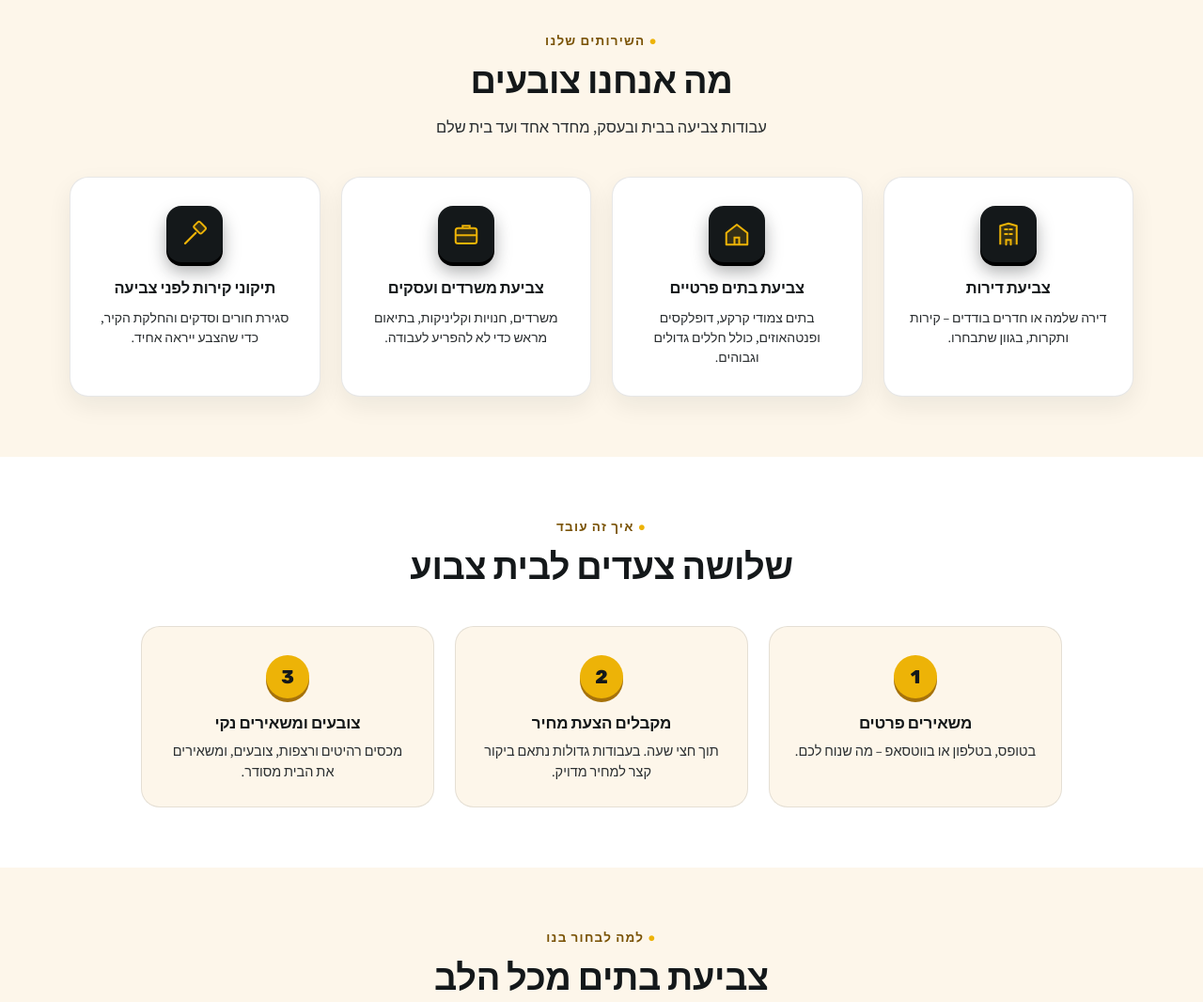
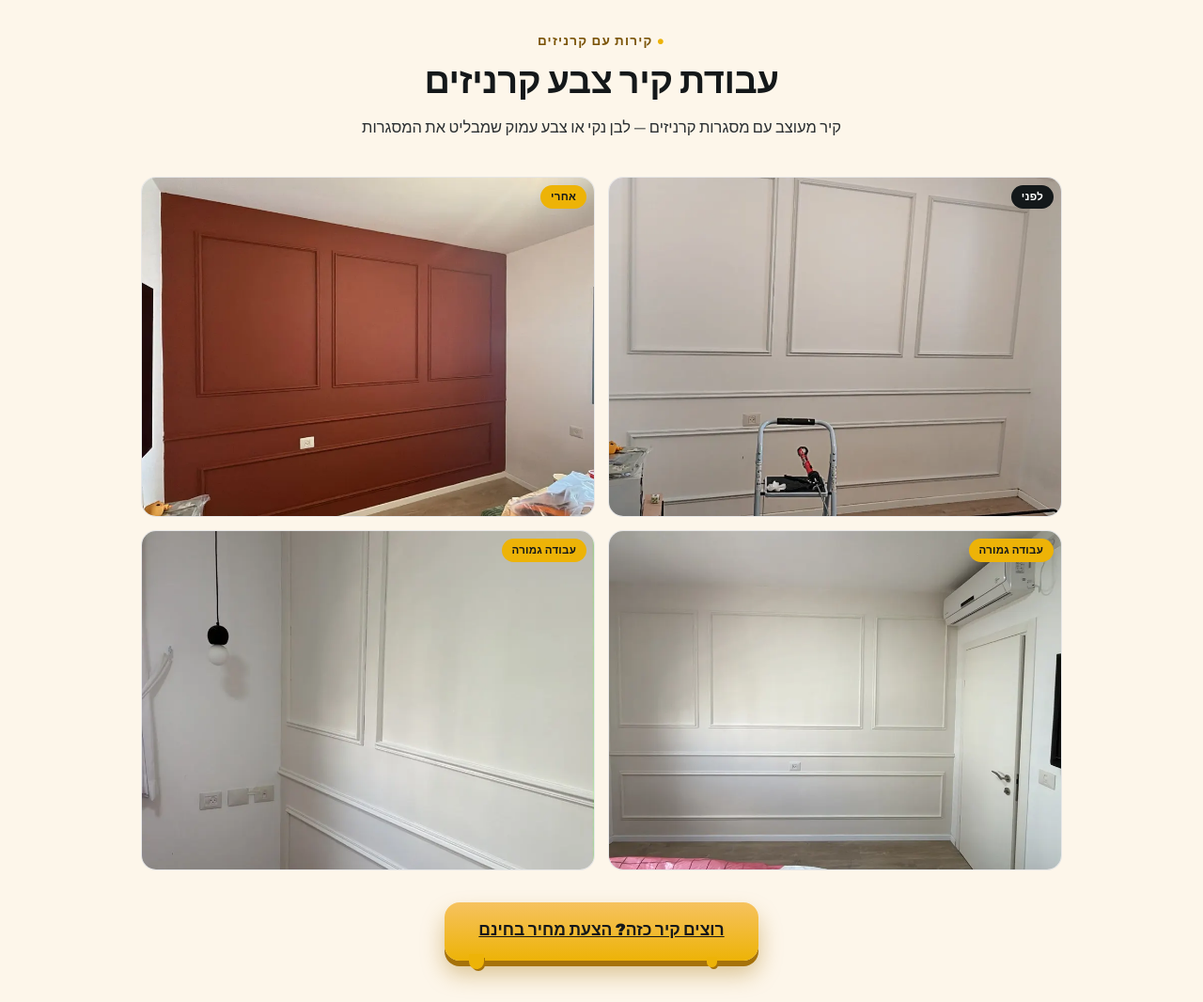
Before and after one commit to dandinn22-commits/zevashelanu, a plain HTML site: page index.html in a window 1280 px wide. Shown: the part 2180-3246 px from the top of the page at 94% size. Drawn offline with Linux system fonts and the light colour scheme; a web font is replaced by a local one.

Commit message:
Add molding wall (קרניזים) gallery section
Co-Authored-By: Claude Opus 5.5 <noreply@anthropic.com>
Claude-Session: https://claude.ai/code/session_012DSwQUpFzfvYZEbcrYW6tQ

```diff
--- a/assets/site.css
+++ b/assets/site.css
@@ -1427,3 +1427,10 @@ img.work-photo{display:block;}
 @media (max-width:360px){
   .sticky-actions .sticky-btn{font-size:13.5px;gap:5px;margin:0 3px;}
 }
+
+/* ============ MOLDING WALLS (קרניזים) ============ */
+.works.molding{background:var(--cream);}
+.molding-grid{display:grid;grid-template-columns:1fr 1fr;gap:14px;max-width:980px;margin:0 auto;}
+.molding-item{position:relative;margin:0;border-radius:16px;overflow:hidden;aspect-ratio:4/3;border:1px solid var(--line);background:var(--white);}
+.molding-item img{display:block;width:100%;height:100%;object-fit:cover;}
+@media (max-width:640px){.molding-grid{grid-template-columns:1fr;}}
--- a/index.html
+++ b/index.html
@@ -521,6 +521,34 @@
     <div class="works-cta"><a href="#quoteForm" class="btn-3d inline"><span class="drip"></span><span class="drip"></span>רוצים תוצאה כזו? הצעת מחיר בחינם</a></div>
   </div>
 </section>
+<section class="works molding" id="molding">
+  <div class="container">
+    <div class="section-head">
+      <div class="section-eyebrow">קירות עם קרניזים</div>
+      <h2>עבודת קיר צבע קרניזים</h2>
+      <p>קיר מעוצב עם מסגרות קרניזים — לבן נקי או צבע עמוק שמבליט את המסגרות</p>
+    </div>
+    <div class="molding-grid">
+      <figure class="molding-item">
+        <span class="work-tag">לפני</span>
+        <img src="/assets/molding1-before.webp" alt="קיר עם קרניזים לבנים לפני צביעה" width="900" height="675" loading="lazy" decoding="async">
+      </figure>
+      <figure class="molding-item">
+        <span class="work-tag after-tag">אחרי</span>
+        <img src="/assets/molding1-after.webp" alt="קיר קרניזים אחרי צביעה בגוון אדום חמרה" width="900" height="675" loading="lazy" decoding="async">
+      </figure>
+      <figure class="molding-item">
+        <span class="work-tag after-tag">עבודה גמורה</span>
+        <img src="/assets/molding2.webp" alt="קיר קרניזים לבן בחדר שינה" width="900" height="675" loading="lazy" decoding="async">
+      </figure>
+      <figure class="molding-item">
+        <span class="work-tag after-tag">עבודה גמורה</span>
+        <img src="/assets/molding3.webp" alt="מסגרות קרניזים לבנות על הקיר, מבט מהצד" width="900" height="675" loading="lazy" decoding="async">
+      </figure>
+    </div>
+    <div class="works-cta"><a href="#quoteForm" class="btn-3d inline"><span class="drip"></span><span class="drip"></span>רוצים קיר כזה? הצעת מחיר בחינם</a></div>
+  </div>
+</section>
 <section class="services" id="services">
 <div class="container">
 <div class="section-head">
```
Also changed, not shown: assets/molding1-after.jpg (added), assets/molding1-after.webp (added), assets/molding1-before.jpg (added), assets/molding1-before.webp (added), assets/molding2.jpg (added), assets/molding2.webp (added), assets/molding3.jpg (added), assets/molding3.webp (added).
